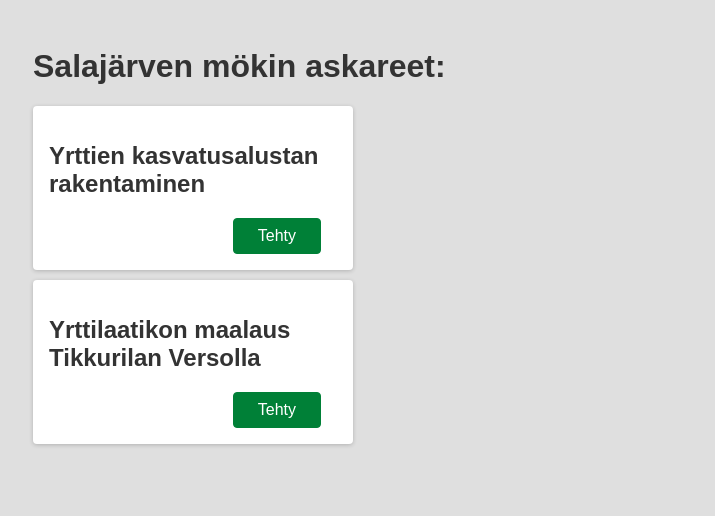
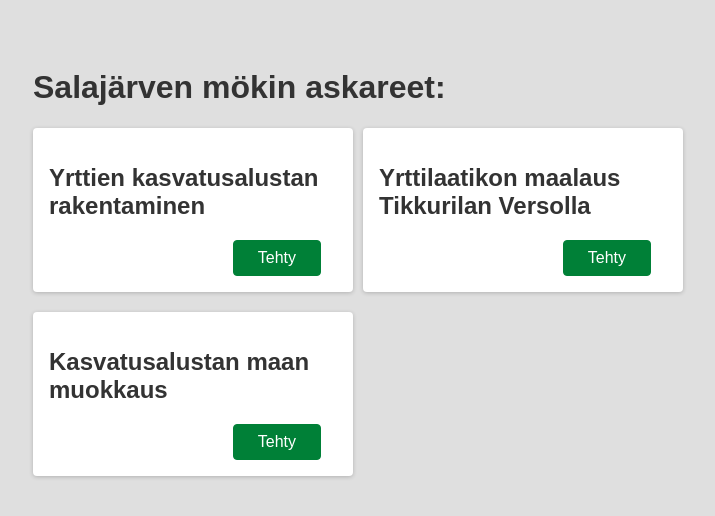
Before and after one commit to SiniAaltonen/to-doList, a React (Create React App) app in the folder my-app/: page / in a window 1280 px wide. Shown: the top 516 px of the page, without its empty margins (15-730 px from the left). Built offline with nearby package versions, Linux system fonts and the light colour scheme.

Commit message:
Components in right places

```diff
--- a/my-app/src/App.js
+++ b/my-app/src/App.js
@@ -2,13 +2,18 @@ import Todo from '././components/Todo';
 
 function App() {
   return (
-    <div>
+    <div style={{ display: 'flex', flexDirection: 'column' }}>
       <h1>Salajärven mökin askareet:</h1>
-      <div style={{ marginBottom: '10px' }}>
-        <Todo text='Yrttien kasvatusalustan rakentaminen' />
+      <div style={{ display: 'flex', flexDirection: 'row', marginBottom: '10px' }}>
+        <div style={{ marginRight: '10px' }}>
+          <Todo text='Yrttien kasvatusalustan rakentaminen' />
+        </div>
+        <div style={{ marginBottom: '10px' }}>
+          <Todo text='Yrttilaatikon maalaus Tikkurilan Versolla' />
+        </div>
       </div>
-      <div style={{ marginBottom: '10px' }}>
-        <Todo text='Yrttilaatikon maalaus Tikkurilan Versolla' />
+      <div style={{ flexShrink: 0, marginBottom: '10px', marginRight: '10px' }}>
+        <Todo text='Kasvatusalustan maan muokkaus' />
       </div>
     </div>
   );
```
